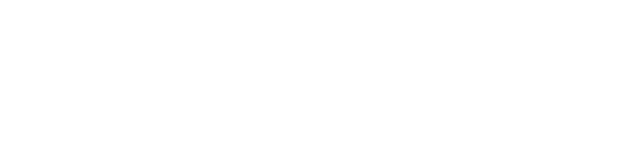
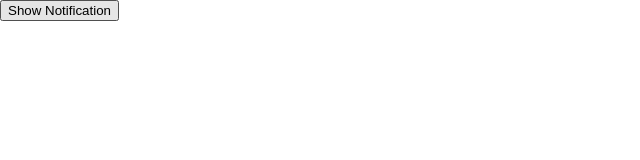
Before and after one commit to inayatullahaaxioned/ToastNotification, a plain HTML site: page index.html in a window 1280 px wide. Shown: the whole page, without its empty margins (0-640 px from the left). Drawn offline with Linux system fonts and the light colour scheme.

Commit message:
structure added

```diff
--- a/index.html
+++ b/index.html
@@ -2,7 +2,7 @@
 <html lang="en">
 <head>
   <meta charset="utf-8">
-  <title>Client</title>
+  <title>Toast Notification</title>
   <link rel="shortcut icon" href="favicon.ico">
   <link rel="stylesheet" href="https://cdnjs.cloudflare.com/ajax/libs/font-awesome/6.2.0/css/all.min.css">
   <meta name="viewport" content="width=device-width, initial-scale=1, maximum-scale=5">
@@ -12,7 +12,10 @@
 <body>
   <!--container start-->
   <div class="container">
-
+    <div class="notification">
+      <button class="btn" id="button">Show Notification</button>
+    </div>
+  </div>
   <!--container end-->
 
 <script src="assets/js/script.js"></script>
```
